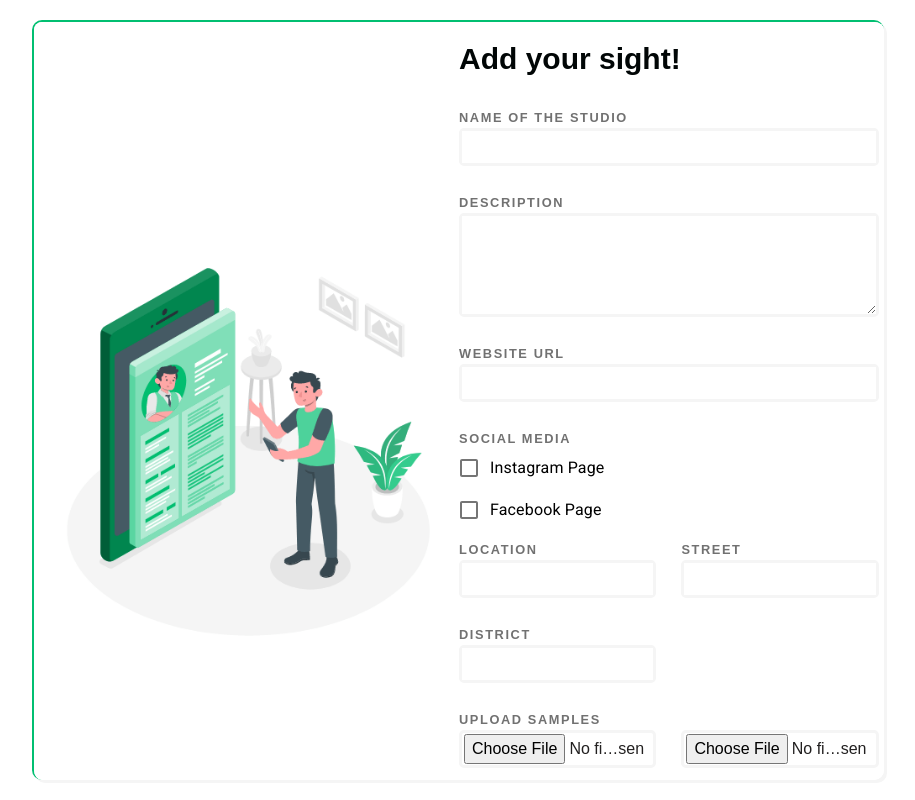
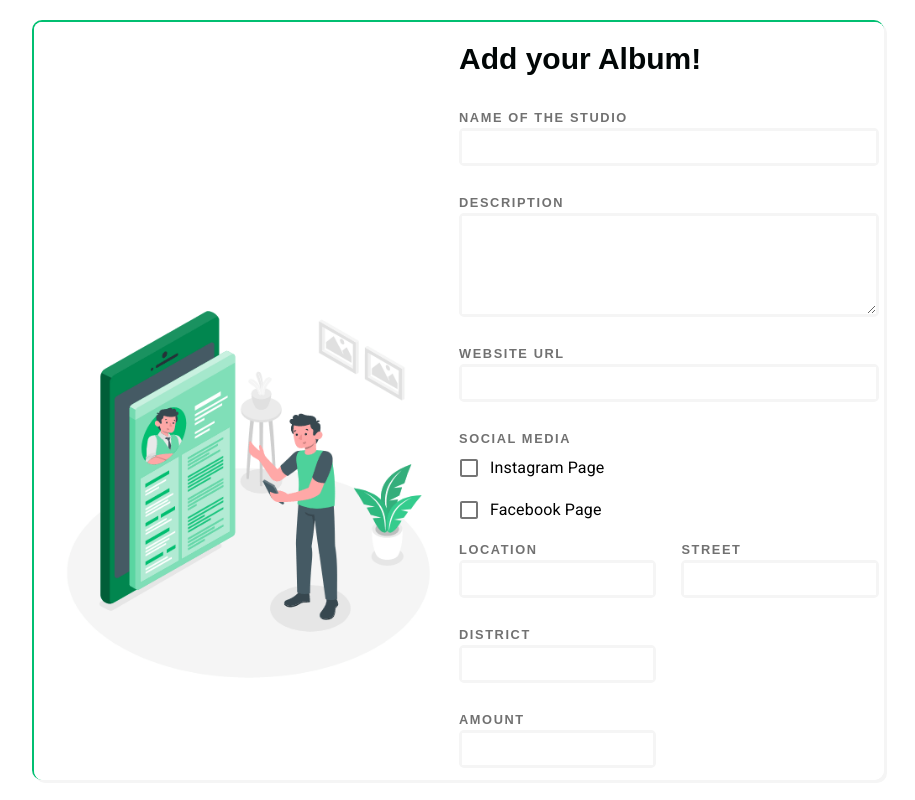
Before and after one commit to Knot-17/client, a React (Create React App) app: page /add/photo in a window 1280 px wide. Shown: the whole page, without its empty margins (182-1097 px from the left). Built offline with nearby package versions, Linux system fonts and the light colour scheme; a web font is replaced by a local one.

Commit message:
Update addPhotographers

```diff
--- a/src/components/AddEvents/Photogrphy/addPhotographers.jsx
+++ b/src/components/AddEvents/Photogrphy/addPhotographers.jsx
@@ -22,7 +22,7 @@ const AddPhotographers = () => {
                   <ImageBox src={Image} />
                 </ImageContainer>
                 <FormContainer>
-                    <TitleContainer> Add your sight! </TitleContainer>
+                    <TitleContainer> Add your Album! </TitleContainer>
                     <Form>
                       <FormBox>
                          <InputContainerFull>
@@ -109,6 +109,14 @@ const AddPhotographers = () => {
                               </InputBox>
                             </InputContainerLeft>
                           </InputContainerSingle>
+                          <InputContainerSingle>
+                            <InputContainerLeft>
+                                <Label> Amount </Label>
+                                <InputBox>
+                                  <Input  />
+                                </InputBox>
+                              </InputContainerLeft>
+                          </InputContainerSingle>
                           <Label> Upload Samples </Label>
                           <InputContainerDouble>
                             <InputContainerLeft>
```
